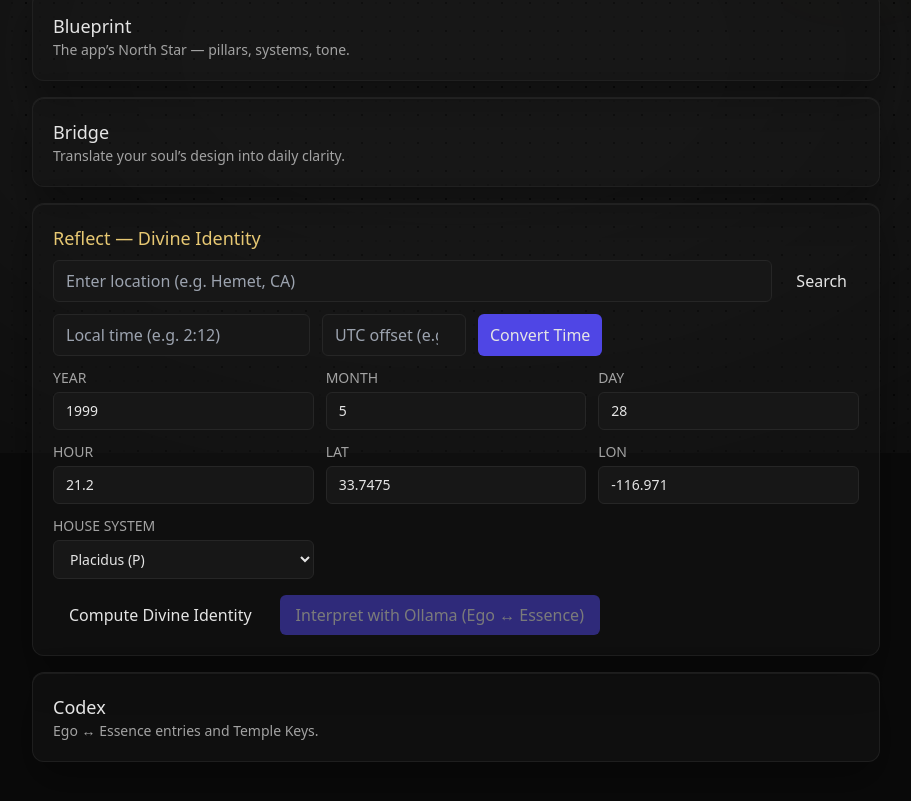
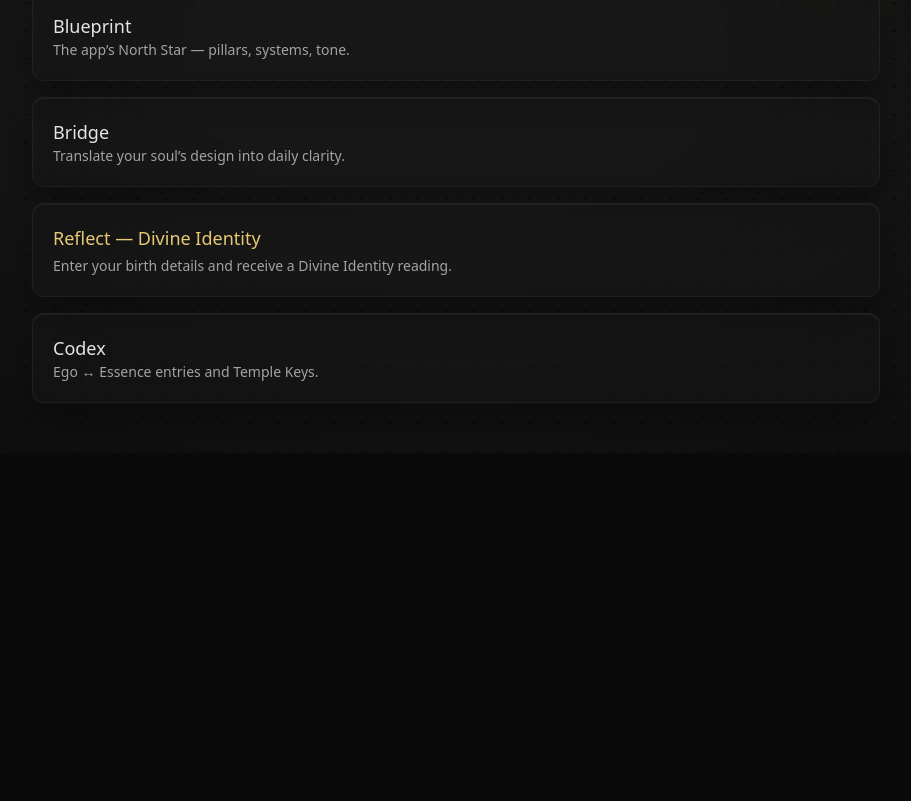
Before and after one commit to TempleOT/Pleru, a Next.js app: page / in a window 1280 px wide. Shown: the part 347-1148 px from the top of the page, without its empty margins (184-1095 px from the left). After the commit the page ends 800 px from the top, so only its background shows below. Built offline with nearby package versions, Linux system fonts and the light colour scheme.

Commit message:
Update page.tsx
Reflect a clickable card

```diff
--- a/app/page.tsx
+++ b/app/page.tsx
@@ -36,7 +36,9 @@ export default function Page() {
   // Fetch coordinates from location search
   async function fetchCoords(place: string) {
     try {
-      const r = await fetch(`https://nominatim.openstreetmap.org/search?format=json&q=${encodeURIComponent(place)}`);
+      const r = await fetch(
+        `https://nominatim.openstreetmap.org/search?format=json&q=${encodeURIComponent(place)}`
+      );
       const data = await r.json();
       if (data?.[0]) {
         setForm((f) => ({
@@ -52,7 +54,9 @@ export default function Page() {
 
   // ─── Compute + Interpret ───────────────────────────────
   async function compute() {
-    setErr(""); setReading(""); setBusy((b) => ({ ...b, compute: true }));
+    setErr("");
+    setReading("");
+    setBusy((b) => ({ ...b, compute: true }));
     try {
       const r = await fetch("/api/divine", {
         method: "POST",
@@ -71,7 +75,8 @@ export default function Page() {
 
   async function interpret() {
     if (!identity) return;
-    setErr(""); setBusy((b) => ({ ...b, interpret: true }));
+    setErr("");
+    setBusy((b) => ({ ...b, interpret: true }));
     try {
       const r = await fetch("/api/interpret", {
         method: "POST",
@@ -121,136 +126,18 @@ export default function Page() {
           </div>
         </Link>
 
-        <div className="card transition p-5 border border-neutral-800">
-          <div className="text-lg font-medium text-gold mb-2">Reflect — Divine Identity</div>
-
-          {/* 🌍 Location Search */}
-          <div className="flex gap-3 mb-3">
-            <input
-              type="text"
-              placeholder="Enter location (e.g. Hemet, CA)"
-              className="flex-1 bg-neutral-900 border border-neutral-800 rounded-md px-3 py-2"
-              onKeyDown={(e) => {
-                if (e.key === "Enter") fetchCoords((e.target as HTMLInputElement).value);
-              }}
-            />
-            <button
-              onClick={() => {
-                const input = document.querySelector("input[placeholder^='Enter location']") as HTMLInputElement;
-                if (input?.value) fetchCoords(input.value);
-              }}
-              className="px-3 py-2 bg-emerald-600 rounded-md hover:bg-emerald-500"
-            >
-              Search
-            </button>
+        {/* ⬇️ changed this part only */}
+        <Link href="/reflect" className="card hover:shadow-gold transition p-5 border border-neutral-800">
+          <div className="text-lg font-medium text-gold mb-1">Reflect — Divine Identity</div>
+          <div className="text-sm text-neutral-400">
+            Enter your birth details and receive a Divine Identity reading.
           </div>
-
-          {/* ⏰ Time Converter */}
-          <div className="flex flex-wrap gap-3 mb-3">
-            <input
-              type="text"
-              placeholder="Local time (e.g. 2:12)"
-              className="bg-neutral-900 border border-neutral-800 rounded-md px-3 py-2"
-              id="local-time"
-            />
-            <input
-              type="number"
-              step="0.25"
-              placeholder="UTC offset (e.g. -8)"
-              className="bg-neutral-900 border border-neutral-800 rounded-md px-3 py-2 w-36"
-              id="tz-offset"
-            />
-            <button
-              className="px-3 py-2 bg-indigo-600 rounded-md hover:bg-indigo-500"
-              onClick={() => {
-                const local = (document.getElementById("local-time") as HTMLInputElement)?.value;
-                const tz = parseFloat((document.getElementById("tz-offset") as HTMLInputElement)?.value);
-                if (local && !isNaN(tz)) {
-                  const utcDec = toUtcDecimal(local, tz);
-                  setForm((f) => ({ ...f, hour: utcDec }));
-                  alert(`Converted to UTC decimal: ${utcDec.toFixed(2)}`);
-                }
-              }}
-            >
-              Convert Time
-            </button>
-          </div>
-
-          {/* Form Inputs */}
-          <div className="grid grid-cols-2 sm:grid-cols-3 gap-3">
-            {(["year", "month", "day", "hour", "lat", "lon"] as const).map((f) => (
-              <label key={f} className="flex flex-col gap-1 text-sm">
-                <span className="text-neutral-400">{f.toUpperCase()}</span>
-                <input
-                  className="bg-neutral-900 border border-neutral-800 rounded-md px-3 py-2"
-                  type="number"
-                  step={f === "hour" ? "0.01" : f === "lat" || f === "lon" ? "0.0001" : "1"}
-                  value={form[f]}
-                  onChange={setNum(f)}
-                />
-              </label>
-            ))}
-
-            <label className="flex flex-col gap-1 text-sm">
-              <span className="text-neutral-400">HOUSE SYSTEM</span>
-              <select
-                className="bg-neutral-900 border border-neutral-800 rounded-md px-3 py-2"
-                value={form.house_system}
-                onChange={(e) => setForm((f) => ({ ...f, house_system: e.target.value }))}
-              >
-                <option value="P">Placidus (P)</option>
-                <option value="K">Koch (K)</option>
-                <option value="W">Whole Sign (W)</option>
-                <option value="E">Equal (E)</option>
-                <option value="R">Regiomontanus (R)</option>
-              </select>
-            </label>
-          </div>
-
-          <div className="flex gap-3 mt-4">
-            <button
-              onClick={compute}
-              disabled={busy.compute}
-              className="px-4 py-2 rounded-md bg-emerald-600 hover:bg-emerald-500 disabled:opacity-50"
-            >
-              {busy.compute ? "Computing…" : "Compute Divine Identity"}
-            </button>
-            <button
-              onClick={interpret}
-              disabled={!identity || busy.interpret}
-              className="px-4 py-2 rounded-md bg-indigo-600 hover:bg-indigo-500 disabled:opacity-50"
-            >
-              {busy.interpret ? "Asking Ollama…" : "Interpret with Ollama (Ego ↔ Essence)"}
-            </button>
-          </div>
-
-          {err && <div className="text-red-400 text-sm mt-3 border border-red-700/50 rounded-md p-3">{err}</div>}
-
-          {identity && (
-            <div className="border border-neutral-800 rounded-md p-4 mt-4 space-y-3">
-              <h3 className="font-medium">Core</h3>
-              <div className="text-sm grid sm:grid-cols-2 gap-2">
-                <div>Sun: {identity.core.sun.sign} {identity.core.sun.deg}°</div>
-                <div>Moon: {identity.core.moon.sign} {identity.core.moon.deg}°</div>
-                <div>Asc: {identity.core.asc.sign} {identity.core.asc.deg}°</div>
-                <div>MC: {identity.core.mc}°</div>
-              </div>
-            </div>
-          )}
-
-          {reading && (
-            <div className="border border-neutral-800 rounded-md p-4 mt-4 space-y-3">
-              <h3 className="font-medium text-gold">Temple of Truth Reading</h3>
-              <div className="prose prose-invert max-w-none whitespace-pre-wrap">{reading}</div>
-            </div>
-          )}
-        </div>
+        </Link>
+        {/* ⬆️ changed this part only */}
 
         <Link href="/codex" className="card hover:shadow-gold transition p-5">
           <div className="text-lg font-medium">Codex</div>
-          <div className="text-sm text-neutral-400">
-            Ego ↔ Essence entries and Temple Keys.
-          </div>
+          <div className="text-sm text-neutral-400">Ego ↔ Essence entries and Temple Keys.</div>
         </Link>
       </div>
     </Shell>
```
